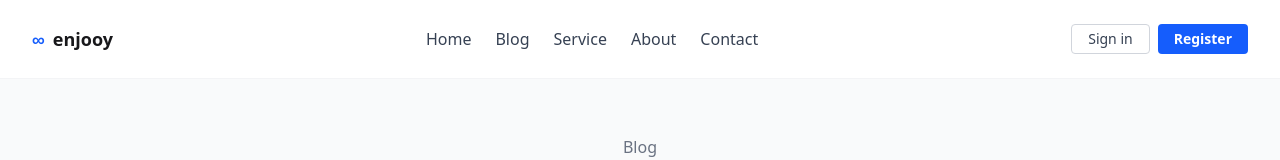
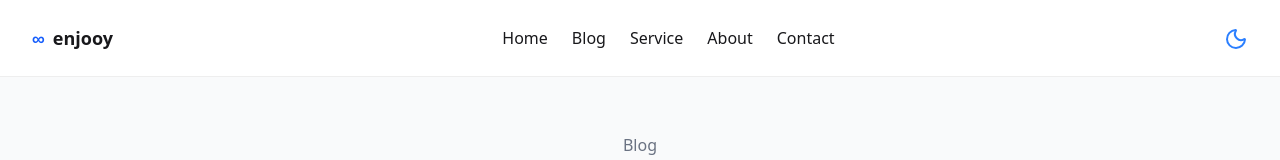
Before and after one commit to stha-prasun/Blog, a React (Vite) app in the folder frontend/: page / in a window 1280 px wide. Shown: the top 160 px of the page. Built offline with nearby package versions, Linux system fonts and the light colour scheme; no server answers.

Commit message:
Navbar Changes

```diff
--- a/frontend/package.json
+++ b/frontend/package.json
@@ -13,6 +13,7 @@
     "@reduxjs/toolkit": "^2.8.2",
     "@tailwindcss/vite": "^4.1.12",
     "axios": "^1.11.0",
+    "lucide-react": "^0.541.0",
     "react": "^19.1.1",
     "react-dom": "^19.1.1",
     "react-redux": "^9.2.0",
--- a/frontend/src/components/Navbar.tsx
+++ b/frontend/src/components/Navbar.tsx
@@ -1,34 +1,35 @@
+import { Sun, Moon } from "lucide-react";
+
 const Navbar = () => {
   return (
-    <nav className="flex items-center justify-between px-8 py-6 bg-white border-b border-gray-100">
+    <nav className="flex items-center justify-between px-8 py-6 bg-base-100 border-b border-base-300">
+      {/* Logo */}
       <div className="flex items-center space-x-2 font-bold text-lg">
         <span className="text-blue-600">∞</span>
         <span>enjooy</span>
       </div>
-      <div className="flex space-x-6 text-gray-700">
-        <a href="#" className="hover:text-blue-600">
-          Home
-        </a>
-        <a href="#" className="hover:text-blue-600">
-          Blog
-        </a>
-        <div className="relative group">
-          <button className="hover:text-blue-600">Service</button>
-        </div>
-        <a href="#" className="hover:text-blue-600">
-          About
-        </a>
-        <a href="#" className="hover:text-blue-600">
-          Contact
-        </a>
+
+      {/* Links */}
+      <div className="flex space-x-6">
+        <a href="#" className="hover:text-blue-600">Home</a>
+        <a href="#" className="hover:text-blue-600">Blog</a>
+        <a href="#" className="hover:text-blue-600">Service</a>
+        <a href="#" className="hover:text-blue-600">About</a>
+        <a href="#" className="hover:text-blue-600">Contact</a>
       </div>
-      <div className="flex space-x-2">
-        <button className="px-4 py-1 rounded border border-gray-300 bg-white text-gray-700 hover:bg-gray-100 text-sm">
-          Sign in
-        </button>
-        <button className="px-4 py-1 rounded bg-blue-600 text-white text-sm font-semibold">
-          Register
-        </button>
+
+      {/* Dark Mode Toggle */}
+      <div>
+        <label className="swap swap-rotate cursor-pointer">
+          {/* Hidden checkbox */}
+          <input type="checkbox" />
+
+          {/* Sun icon */}
+          <Sun className="swap-on w-6 h-6 text-yellow-500" />
+
+          {/* Moon icon */}
+          <Moon className="swap-off w-6 h-6 text-blue-500" />
+        </label>
       </div>
     </nav>
   );
```
Also changed, not shown: 1 other file (tests, documents, lock files or other folders).
